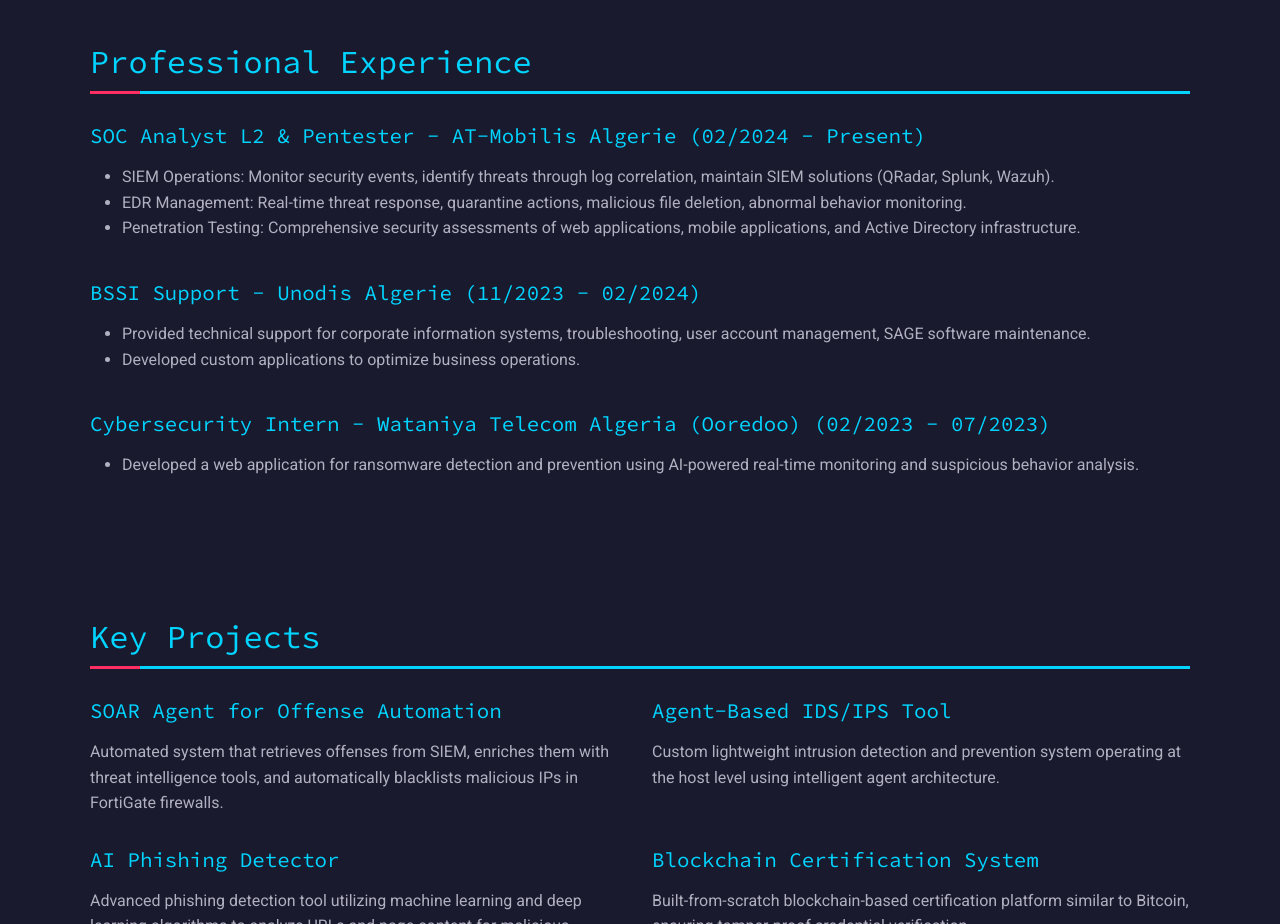
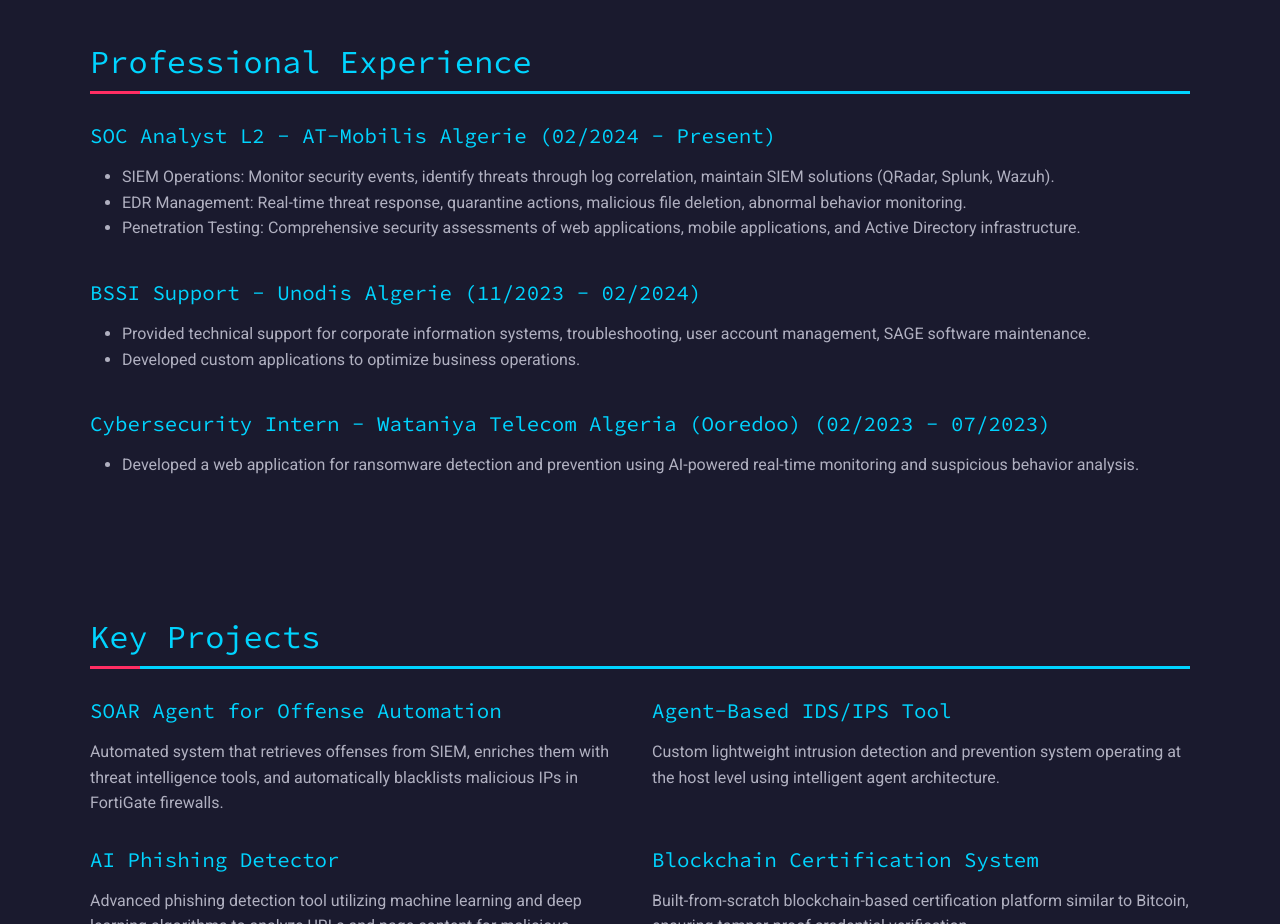
Before and after one commit to bsrCh3rif07/bsrCh3rif07, a plain HTML site: page index.html in a window 1280 px wide. Shown: the part 1620-2544 px from the top of the page. Drawn offline with nearby package versions, Linux system fonts and the light colour scheme.

Commit message:
Update index.html

```diff
--- a/index.html
+++ b/index.html
@@ -375,7 +375,7 @@
         <h2 class="section-title">Professional Experience</h2>
         <div class="row">
             <div class="col-md-12 mb-4">
-                <h4>SOC Analyst L2 & Pentester - AT-Mobilis Algerie (02/2024 - Present)</h4>
+                <h4>SOC Analyst L2 - AT-Mobilis Algerie (02/2024 - Present)</h4>
                 <ul>
                     <li>SIEM Operations: Monitor security events, identify threats through log correlation, maintain SIEM solutions (QRadar, Splunk, Wazuh).</li>
                     <li>EDR Management: Real-time threat response, quarantine actions, malicious file deletion, abnormal behavior monitoring.</li>
```
